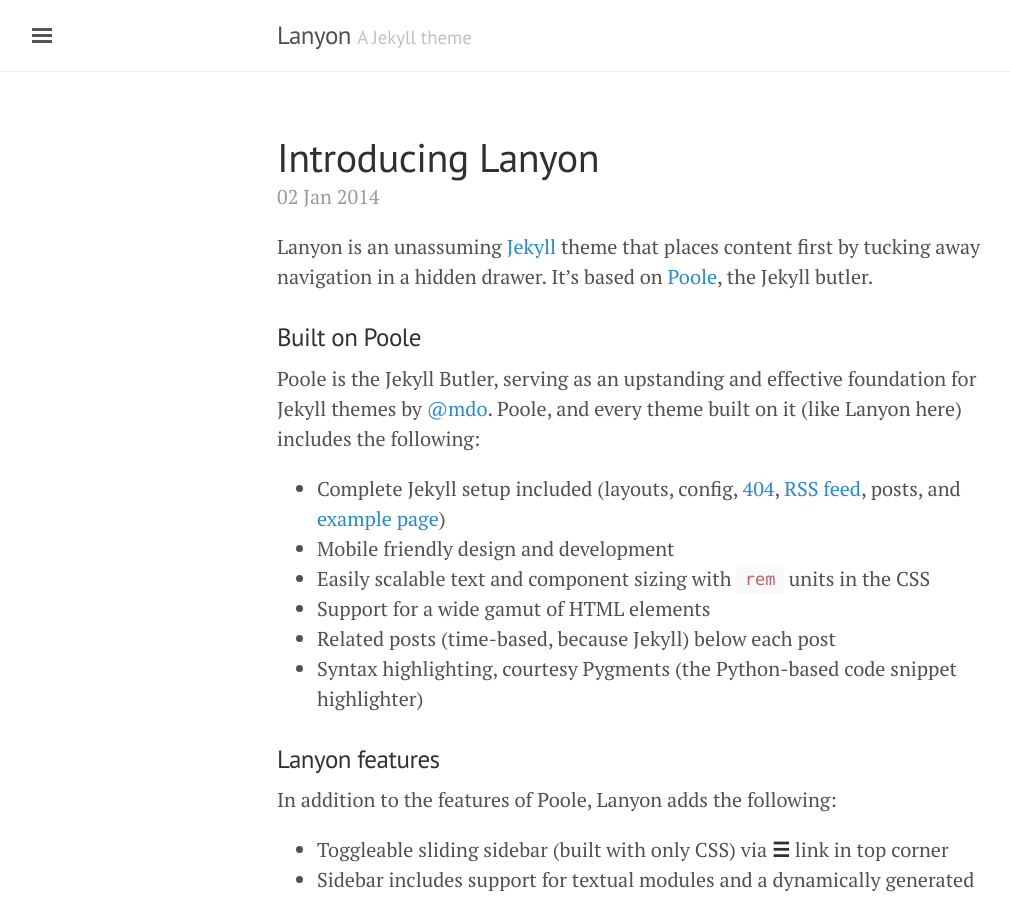
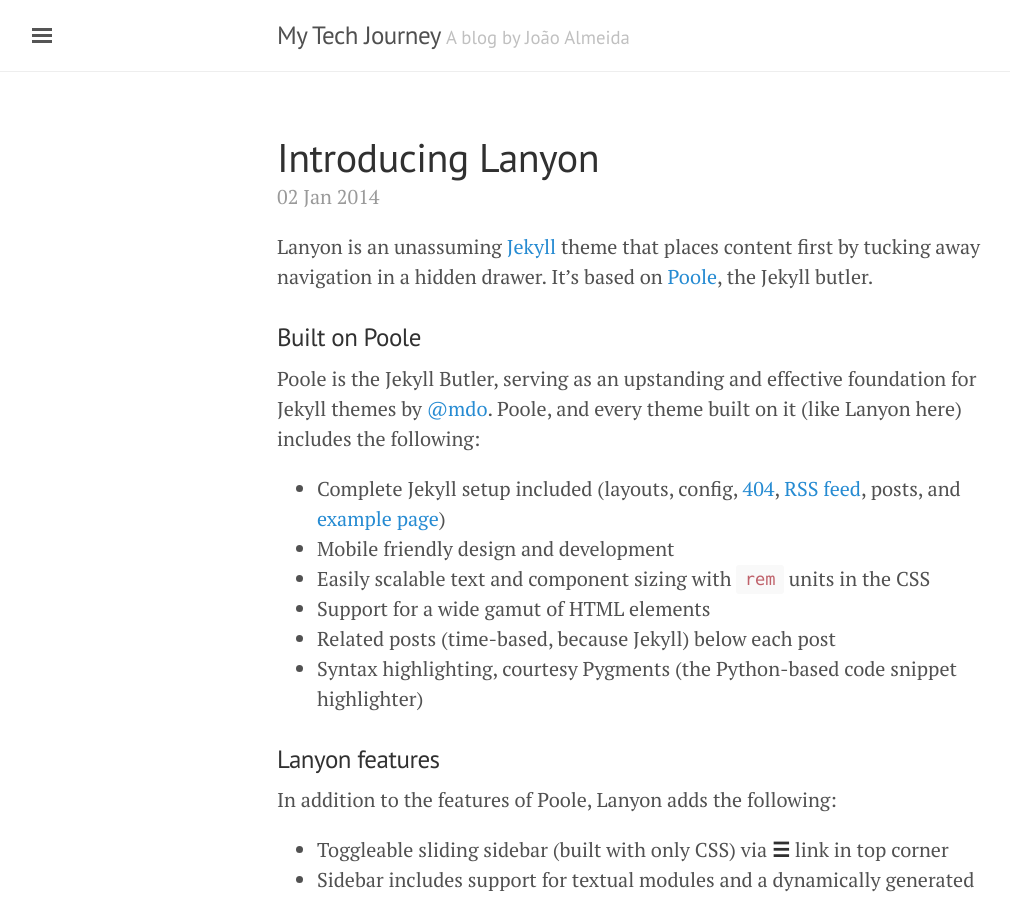
Before and after one commit to Joao-M-Almeida/Joao-M-Almeida.github.io, a Jekyll site: the page built from index.html, in a window 1280 px wide and 900 px high. Shown: the whole window, without its empty margins (3-1013 px from the left). Built offline with Jekyll 4.4.1, drawn with Linux system fonts in a browser that asks for light colours; the list of posts is cut into pages by our own code.

Commit message:
Updated title and description

```diff
--- a/_config.yml
+++ b/_config.yml
@@ -5,9 +5,9 @@
 #relative_permalinks: true
 
 # Setup
-title:               Lanyon
-tagline:             'A Jekyll theme'
-description:         'A reserved <a href="http://jekyllrb.com" target="_blank">Jekyll</a> theme that places the utmost gravity on content with a hidden drawer. Made by <a href="https://twitter.com/mdo" target="_blank">@mdo</a>.'
+title:               My Tech Journey
+tagline:             'A blog by João Almeida'
+description:         ''
 url:                 http://lanyon.getpoole.com
 baseurl:             'http://joao-m-almeida.github.io/'
 paginate:            5
```
